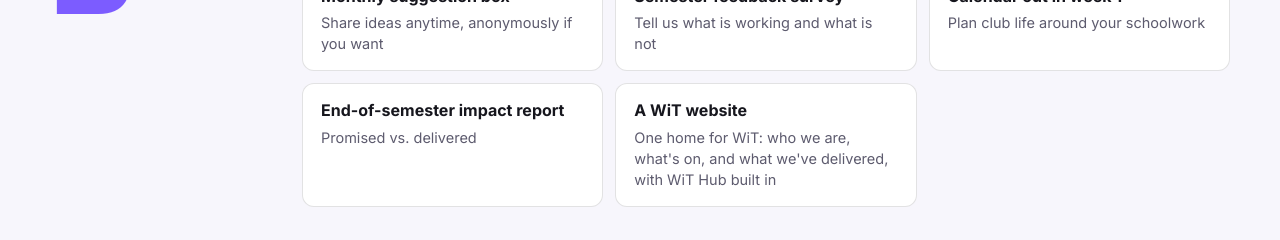
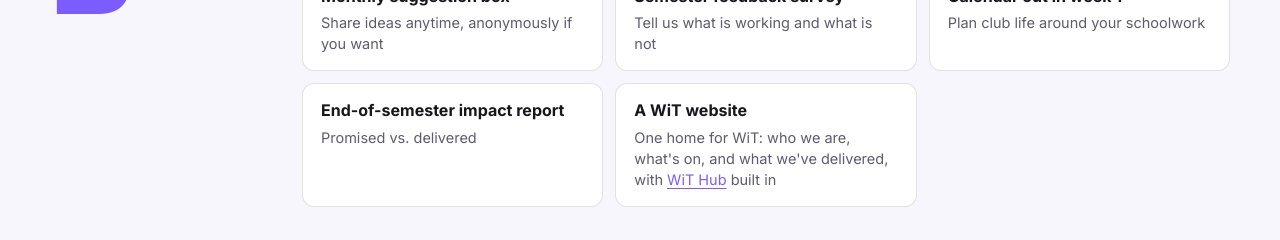
Before and after one commit to Favourj-bit/fj-for-wit, a plain HTML site: page index.html in a window 1280 px wide. Shown: the part 8080-8320 px from the top of the page. Drawn offline with Linux system fonts and the light colour scheme.

Commit message:
Link WiT Hub again in the WiT website item

```diff
--- a/index.html
+++ b/index.html
@@ -537,7 +537,7 @@ dialog.lb::backdrop { background: rgba(10,10,16,0.9); }
 </article>
 <article class="pillar" id="agenda-d">
   <div class="pillar-letter" aria-hidden="true">D</div>
-  <div class="pillar-body"><h3>Deliver &amp; Stay Accountable</h3><p class="lead">A club that listens, and shows its work.</p><ul><li><strong>Monthly suggestion box</strong><span>Share ideas anytime, anonymously if you want</span></li><li><strong>Semester feedback survey</strong><span>Tell us what is working and what is not</span></li><li><strong>Calendar out in week 1</strong><span>Plan club life around your schoolwork</span></li><li><strong>End-of-semester impact report</strong><span>Promised vs. delivered</span></li><li><strong>A WiT website</strong><span>One home for WiT: who we are, what's on, and what we've delivered, with WiT Hub built in</span></li></ul></div>
+  <div class="pillar-body"><h3>Deliver &amp; Stay Accountable</h3><p class="lead">A club that listens, and shows its work.</p><ul><li><strong>Monthly suggestion box</strong><span>Share ideas anytime, anonymously if you want</span></li><li><strong>Semester feedback survey</strong><span>Tell us what is working and what is not</span></li><li><strong>Calendar out in week 1</strong><span>Plan club life around your schoolwork</span></li><li><strong>End-of-semester impact report</strong><span>Promised vs. delivered</span></li><li><strong>A WiT website</strong><span>One home for WiT: who we are, what's on, and what we've delivered, with <a href="https://favourj-bit.github.io/wit-hub/">WiT Hub</a> built in</span></li></ul></div>
 </article>
   </div>
 </section>
```
